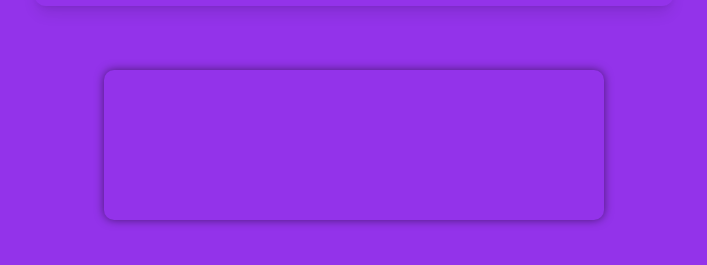
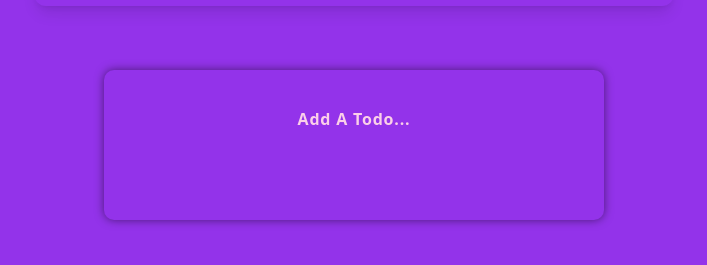
Before and after one commit to parham-mosadeq/todo-app-redux, a React (Create React App) app: page / in a window 1280 px wide. Shown: the part 141-406 px from the top of the page, without its empty margins (286-993 px from the left). Built offline with nearby package versions, Linux system fonts and the light colour scheme.

Commit message:
modified

```diff
--- a/src/components/Todos.js
+++ b/src/components/Todos.js
@@ -58,7 +58,7 @@ const Todos = () => {
       {/* show todo */}
       <Article>
         {/* todo start */}
-        {todosArray ? (
+        {todosArray.length > 0 ? (
           todosArray.map((todo) => {
             const { id, txt } = todo;
             return (
@@ -71,7 +71,9 @@ const Todos = () => {
             );
           })
         ) : (
-          <h2>add a todo...</h2>
+          <h2 className='font-bold tracking-wider capitalize text-pink-200 mt-7'>
+            add a todo...
+          </h2>
         )}
         {/* todo end */}
       </Article>
```
